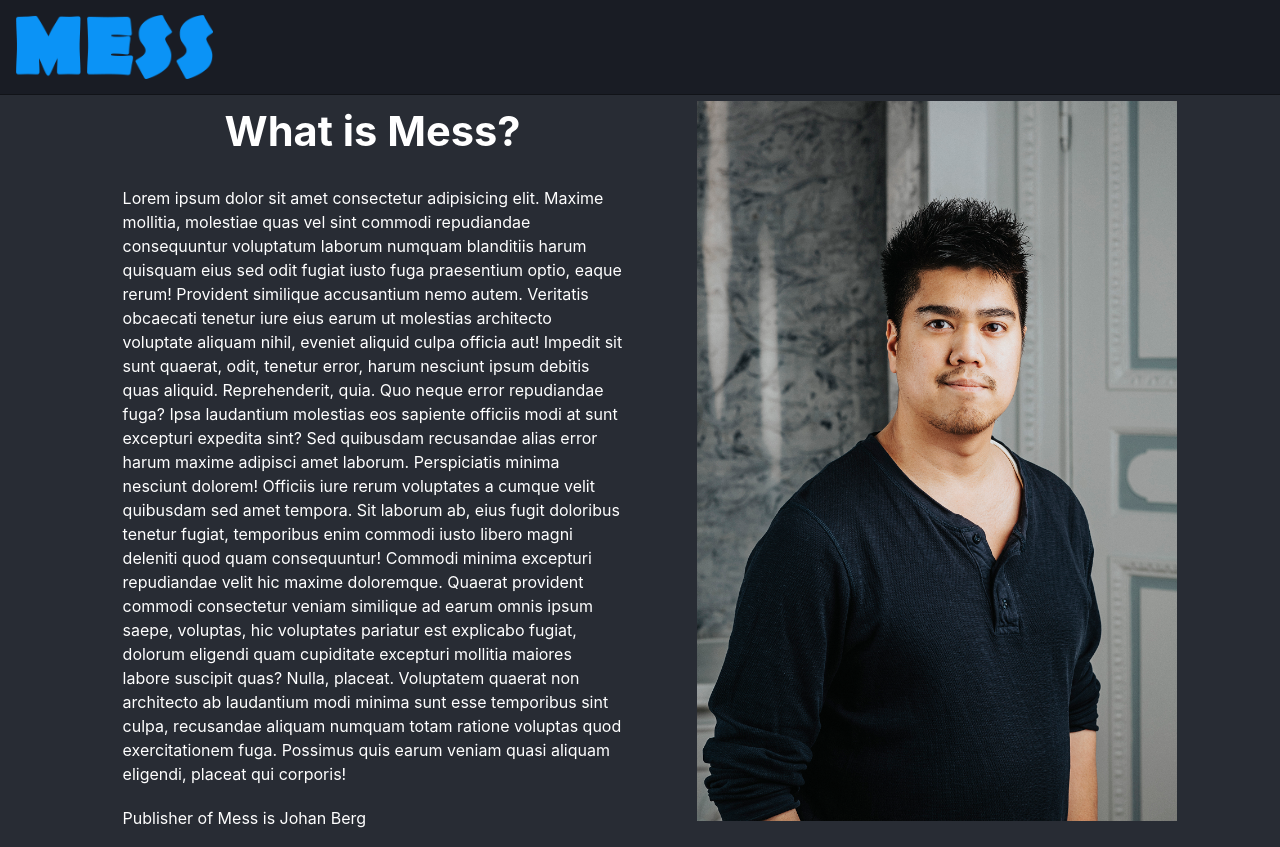
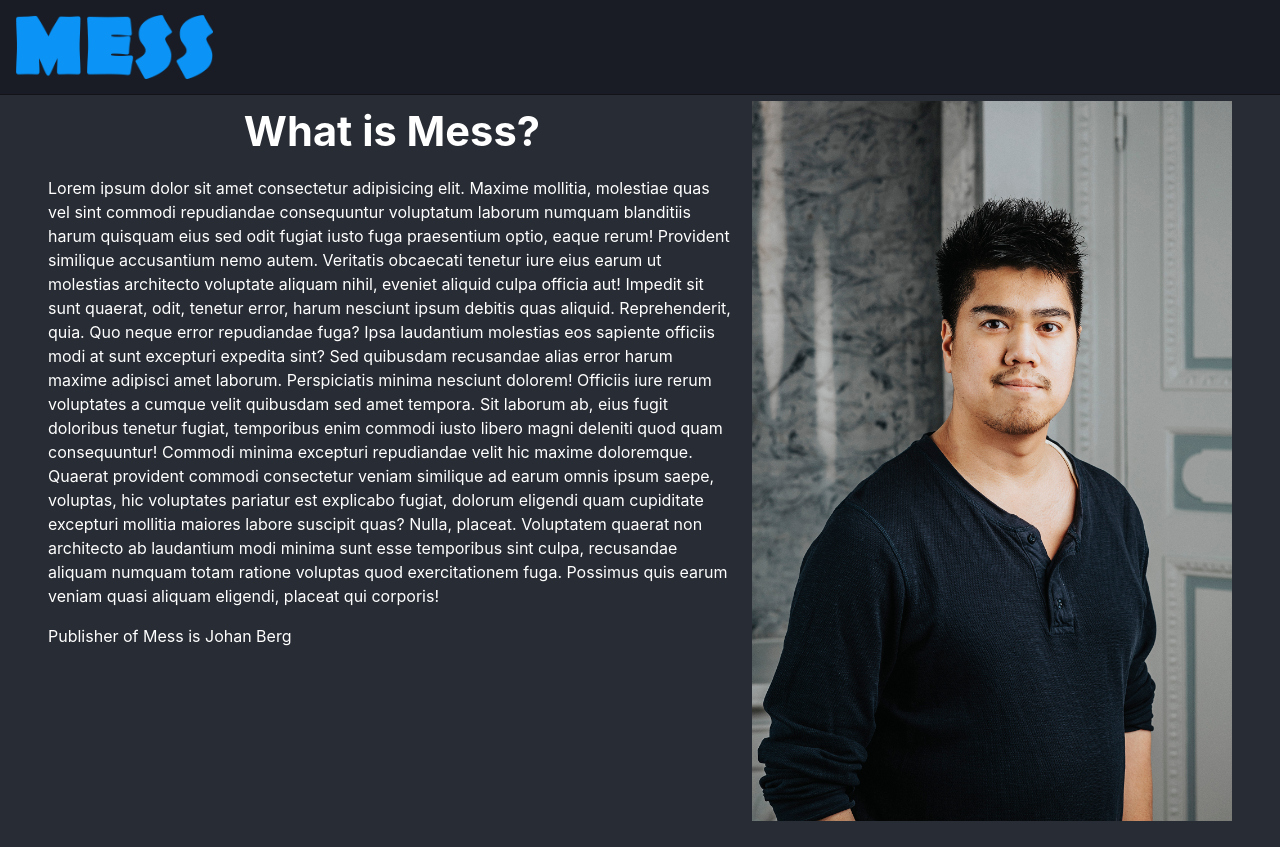
Before and after one commit to johancberg/Mess, a React (Create React App) app: page /about in a window 1280 px wide. Built offline with nearby package versions, Linux system fonts and the light colour scheme; no server answers.

Commit message:
style: update wrapping in about page

```diff
--- a/src/styles/setup.css
+++ b/src/styles/setup.css
@@ -360,12 +360,7 @@ body {
   }
 
   p {
-    max-width: 500px;
     line-height: 24px;
-    padding: 10px 20px;
-    margin: 0;
-    border-radius: 25px;
-    position: relative;
   }
 
   p.bottomRight {
@@ -394,6 +389,17 @@ body {
     display: flex;
     flex-direction: row;
     justify-content: space-evenly;
+    flex-wrap: wrap;
+    row-gap: 3em;
+    column-gap: 1em;
+  }
+
+  .main-content div {
+    flex: 1 1 350px;
+  }
+
+  .main-content img {
+    flex: 0 0 400px;
   }
 
   .main-content h2 {
@@ -464,6 +470,14 @@ body {
     display: flex;
     flex-direction: column;
     align-items: center;
+  }
+
+  .message-info p {
+    max-width: 500px;
+    padding: 10px 20px;
+    margin: 0;
+    border-radius: 25px;
+    position: relative;
   }
 
   .message-info .sent {
```
